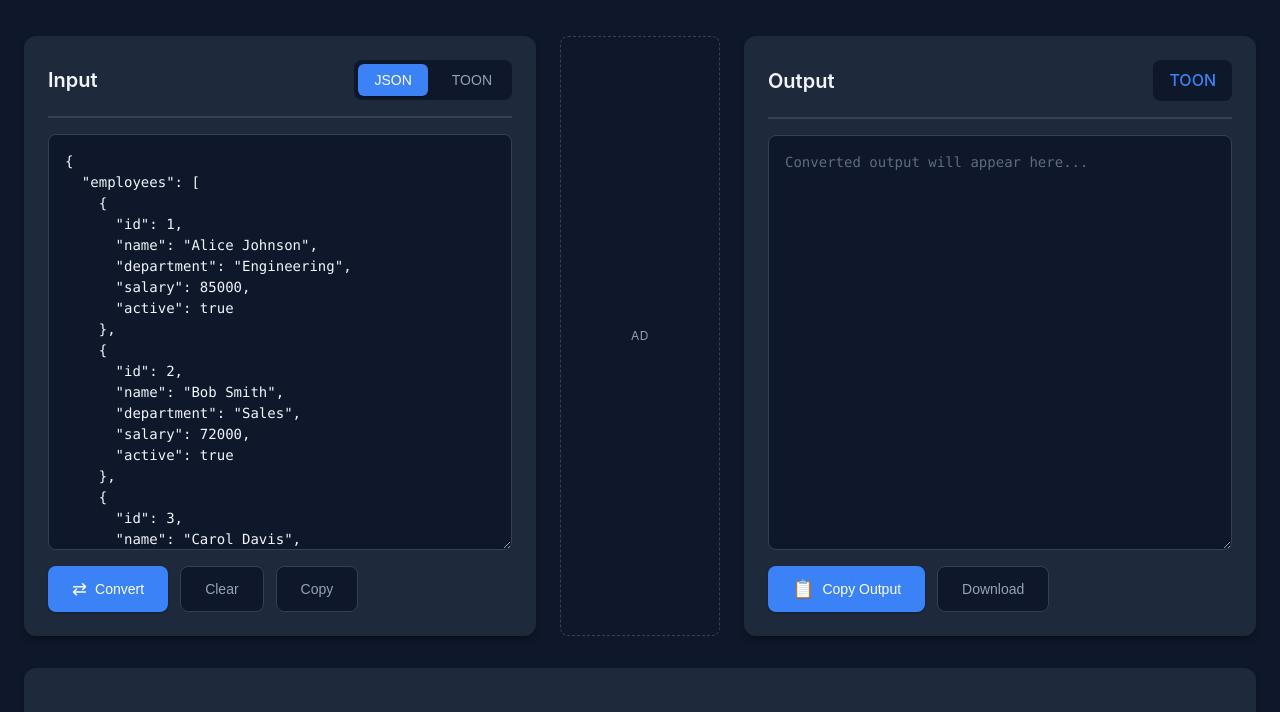
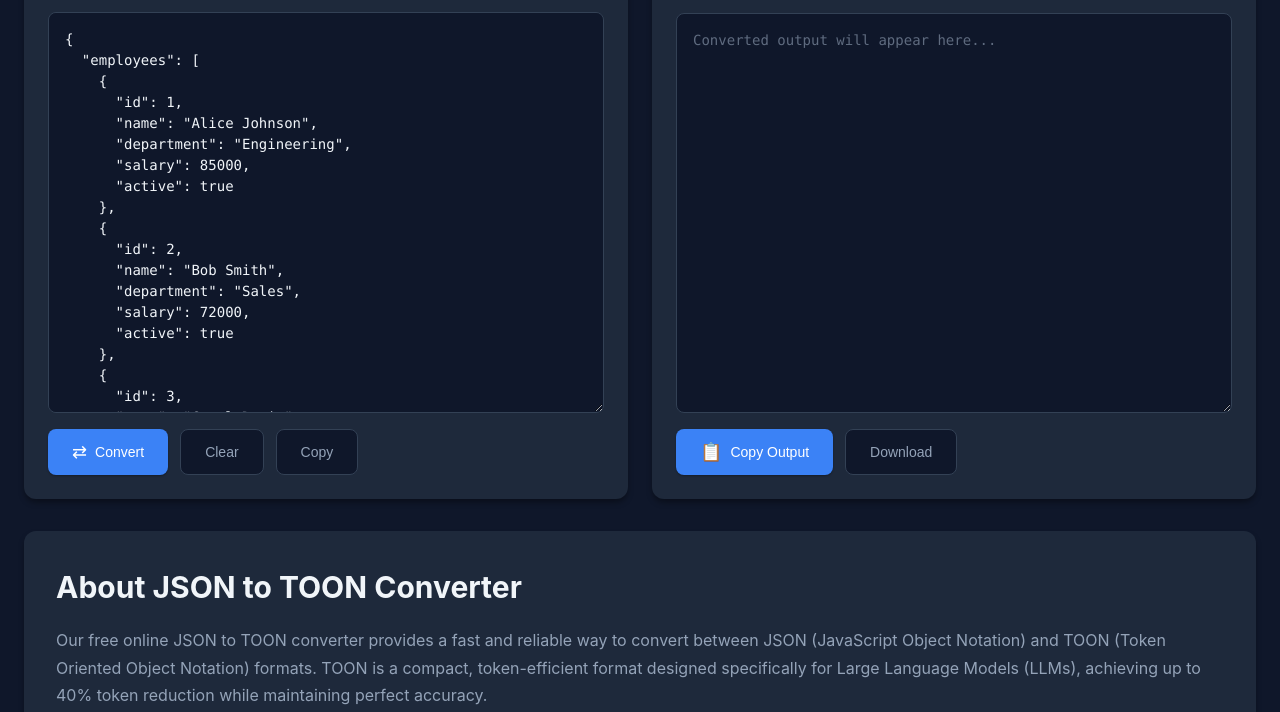
Before and after one commit to monicbhanushali/json2toon, a website: page index.html in a window 1280 px wide. Shown: the part 311-1023 px from the top of the page. Drawn offline with Linux system fonts and the light colour scheme.

Commit message:
feat: Hide ads for now

```diff
--- a/app.js
+++ b/app.js
@@ -1,6 +1,11 @@
 // ===========================
 // JSON ↔ TOON Converter App
 // ===========================
+
+// Feature Flags
+const FEATURE_FLAGS = {
+    enableAds: false  // Set to true to show AdSense ads
+};
 
 class Converter {
     constructor() {
@@ -9,12 +14,28 @@ class Converter {
         this.initializeElements();
         this.attachEventListeners();
         this.loadExampleData();
+        this.handleAdVisibility();
     }
 
     initializeTheme() {
         // Default to dark mode
         this.currentTheme = 'dark';
         document.documentElement.setAttribute('data-theme', this.currentTheme);
+    }
+
+    handleAdVisibility() {
+        // Hide or show ads based on feature flag
+        const adContainers = document.querySelectorAll('.ad-container');
+        adContainers.forEach(ad => {
+            ad.style.display = FEATURE_FLAGS.enableAds ? 'flex' : 'none';
+        });
+
+        // Add class to body for layout adjustments
+        if (FEATURE_FLAGS.enableAds) {
+            document.body.classList.add('ads-enabled');
+        } else {
+            document.body.classList.remove('ads-enabled');
+        }
     }
 
     initializeElements() {
--- a/styles.css
+++ b/styles.css
@@ -135,9 +135,14 @@ h1 {
    =========================== */
 .converter-section {
     display: grid;
-    grid-template-columns: 1fr auto 1fr;
+    grid-template-columns: 1fr 1fr;
     gap: var(--spacing-lg);
     margin-bottom: var(--spacing-xl);
+}
+
+/* When ads are enabled, use 3-column layout */
+body.ads-enabled .converter-section {
+    grid-template-columns: 1fr auto 1fr;
 }
 
 .input-panel,
```
